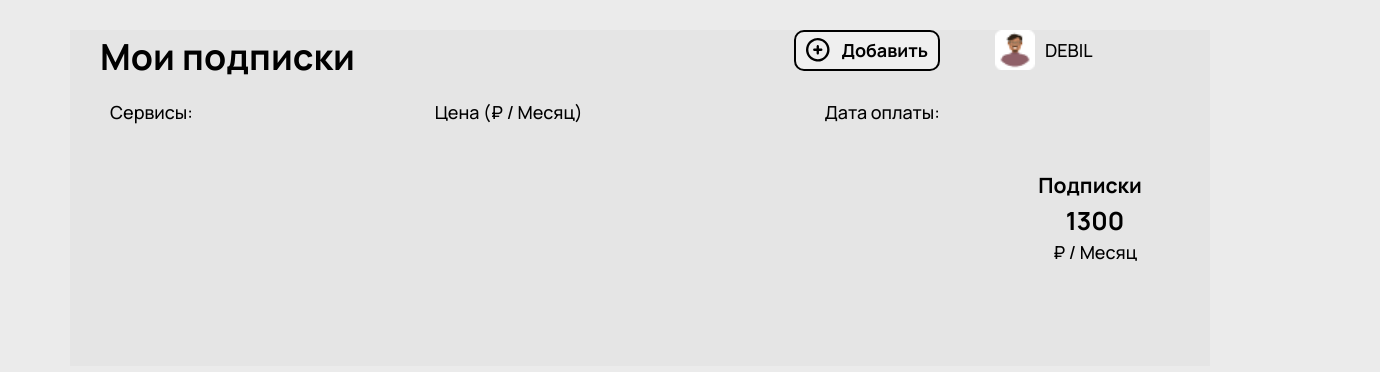
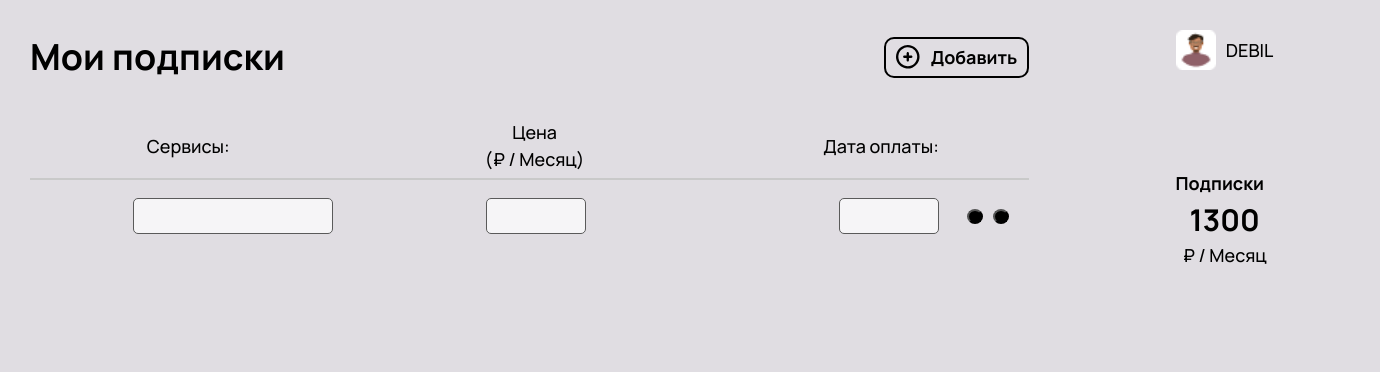
Before and after one commit to ikurapov/Subscriptions_Manager, a plain HTML site: page index.html in a window 1280 px wide. Shown: the whole page, 1380 px wide, since content can reach past the window. Drawn offline with Linux system fonts and the light colour scheme.

Commit message:
some_changes

```diff
--- a/css/reset.css
+++ b/css/reset.css
@@ -57,6 +57,9 @@ select {
   font: inherit;
 }
 
+
+
+
 /* Remove all animations and transitions for people that prefer not to see them */
 @media (prefers-reduced-motion: reduce) {
   html:focus-within {
--- a/css/style.css
+++ b/css/style.css
@@ -1,20 +1,19 @@
 body {
-    background-color: #ebebeb;
+    background-color: #b4abb867;
     font-size: 18px;
     font-family: 'Manrope', sans-serif;
 }
 
 .container {
     margin: 0 auto;
-    width: 1140px;
+    width: 1380px;
     padding: 0 30px;
 }
 
 .main {
     display: flex;
     justify-content: flex-start;
-    background-color: rgba(149, 149, 149, 0.075);
-    max-width: 1140px;
+    width: 1380px;
     margin: 30px auto;
 }
 
@@ -22,6 +21,7 @@ body {
     margin: 0 auto;
     display: flex;
     justify-content: space-between;
+    align-items: center;
 }
 
 .add {
@@ -35,6 +35,7 @@ body {
     padding: 5px 10px;
     border: 2px #000 solid;
     border-radius: 10px;
+    background-color: inherit;
     transition: .2s background-color;
 }
 
@@ -47,23 +48,93 @@ body {
 }
 
 .main__filters {
-    margin-top: 15px;
-    display: flex;
-    justify-content: space-between;
+    margin-top: 35px;
+    display: grid;
+    place-items: center;
+    gap: 200px;
+    grid-template-columns: 1fr 1fr 1fr;
     align-items: center;
+    position: relative;
+    padding: 0 80px;
 }
 .main__filters, p {
     font-weight: 500;
 }
+.main__filters::after {
+    content: "";
+    height: 2px;
+    width: 100%;
+    background-color:rgb(201, 201, 201);
+    margin: 65px 0 0 0;
+    position: absolute;
+    left: 0%;
+}
+
+.main__input {
+    display: grid;
+    grid-template-columns: 1fr 1fr 1fr minmax(auto, 50px);
+    place-items: center;
+    justify-items: flex-end;
+    gap: 20px;
+    margin-top: 25px;
+    padding: 0 20px;
+    font-size: 16px;
+}
+
+.service__input {
+    padding: 5px 10px;
+    max-width: 200px;
+    border-radius: 5px;
+    border: rgb(90, 90, 90) 1px solid;
+    background-color: #ffffffb7;
+
+}
+.price__input {
+    margin: 0 50px;
+    padding: 5px 10px;
+    border: rgb(90, 90, 90) 1px solid;
+    max-width: 100px;
+    border-radius: 5px;
+    background-color: #ffffffb7;
+
+}
+.date__input {
+    padding: 5px 10px;
+    border: rgb(90, 90, 90) 1px solid;
+    border-radius: 5px;
+    max-width: 100px;
+    background-color: #ffffffb7;
+}
+
+.service__input:focus, .price__input:focus, .date__input:focus {
+    outline: rgb(0, 0, 0) 1px solid;
+}
+.btn__main__input {
+    display: flex;
+    justify-content: flex-end;
+    gap: 10px;
+}
+.btn__input {
+    cursor: pointer;
+    height: 15px;
+    width: 15px;
+    border-radius: 50%;
+    background-color: rgb(0, 0, 0);
+
+}
 
 .aside{
-    width: 300px;
+    width: 30%;
     padding: 0 15px;
     margin: 0 auto;
 }
 
+.aside__content {
+
+}
 .user {
     display: flex;
+    justify-content: center;
     align-items: center;
 }
 
@@ -82,5 +153,5 @@ body {
 
 .user__price {
     font-weight: 700;
-    font-size: 25px;
+    font-size: 30px;
 }
--- a/index.html
+++ b/index.html
@@ -27,14 +27,25 @@
             </div>
                 <div class="main__filters">
                     <p>Сервисы:</p>
-                    <p>Цена
+                    <p style="text-align: center;">Цена <br>
                         (&#8381; / Месяц)
                     </p>
                     <p>Дата оплаты:</p>
                 </div>
+                <div class="main__input">
+                    <input class="service__input" type="text">
+                    <input class="price__input" type="text">
+                    <input class="date__input" type="text">
+                    <div class="btn__main__input">
+                        <button class="btn__input succsess"></button>
+                        <button class="btn__input cross"></button>
+                    </div>
+                </div>
+                </div>
         </div>
         <aside class="aside">
             <div class="container__aside">
+                <div class="aside__content">
                     <div class="user">
                         <div class="user__icon">
                             <img src="/img/icon.png" alt="">
@@ -42,9 +53,10 @@
                         <p>DEBIL</p>
                     </div>
                     <div class="user__subscription">
-                    <h3>Подписки</h3>
+                        <h4>Подписки</h4>
                         <p class="user__price">1300</p>
                         <p>&#8381; / Месяц</p>
+                    </div>
                 </div>
             </div>
         </aside>
```
Lines whose indentation alone changed are shown as unchanged.
